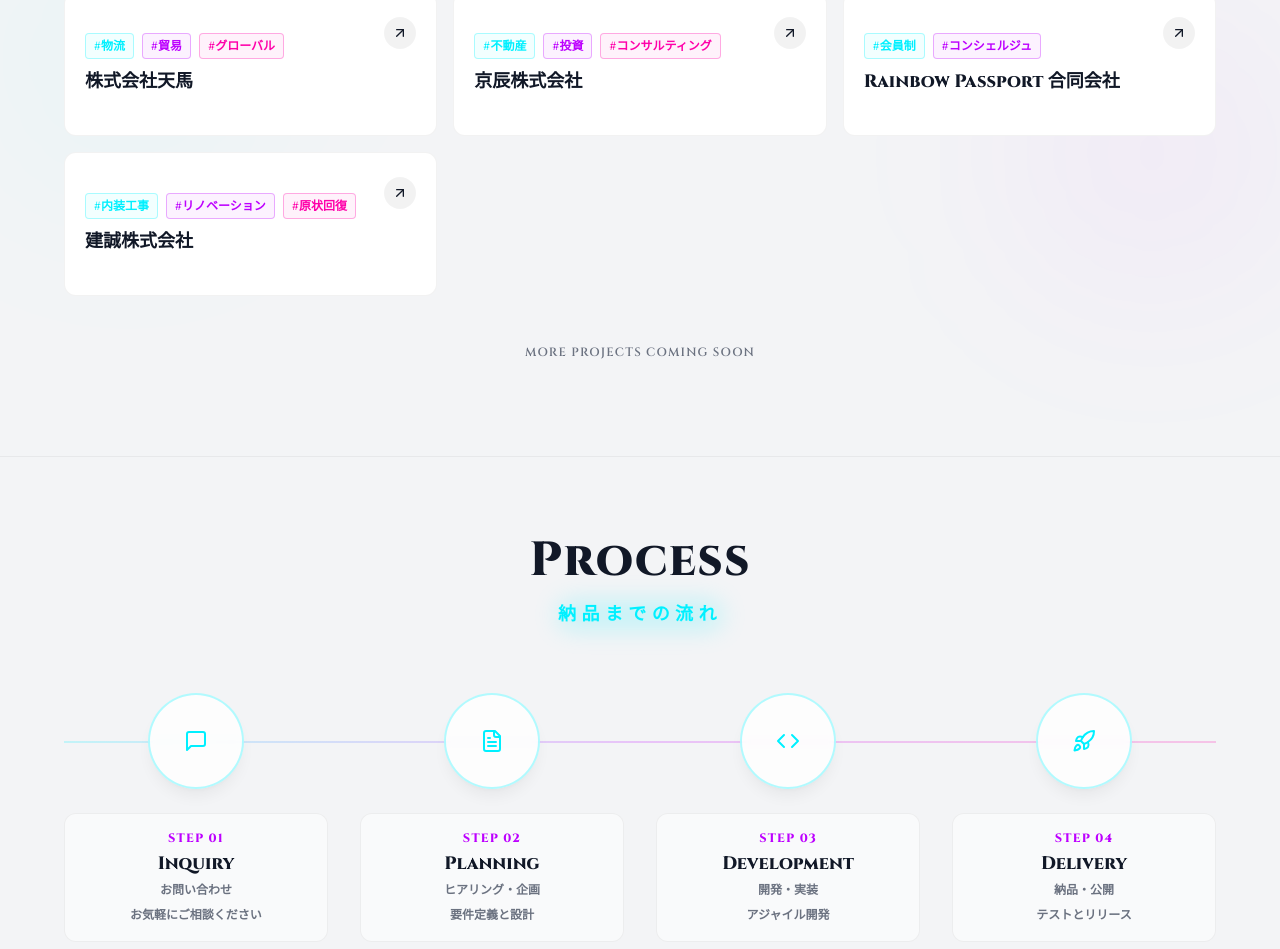
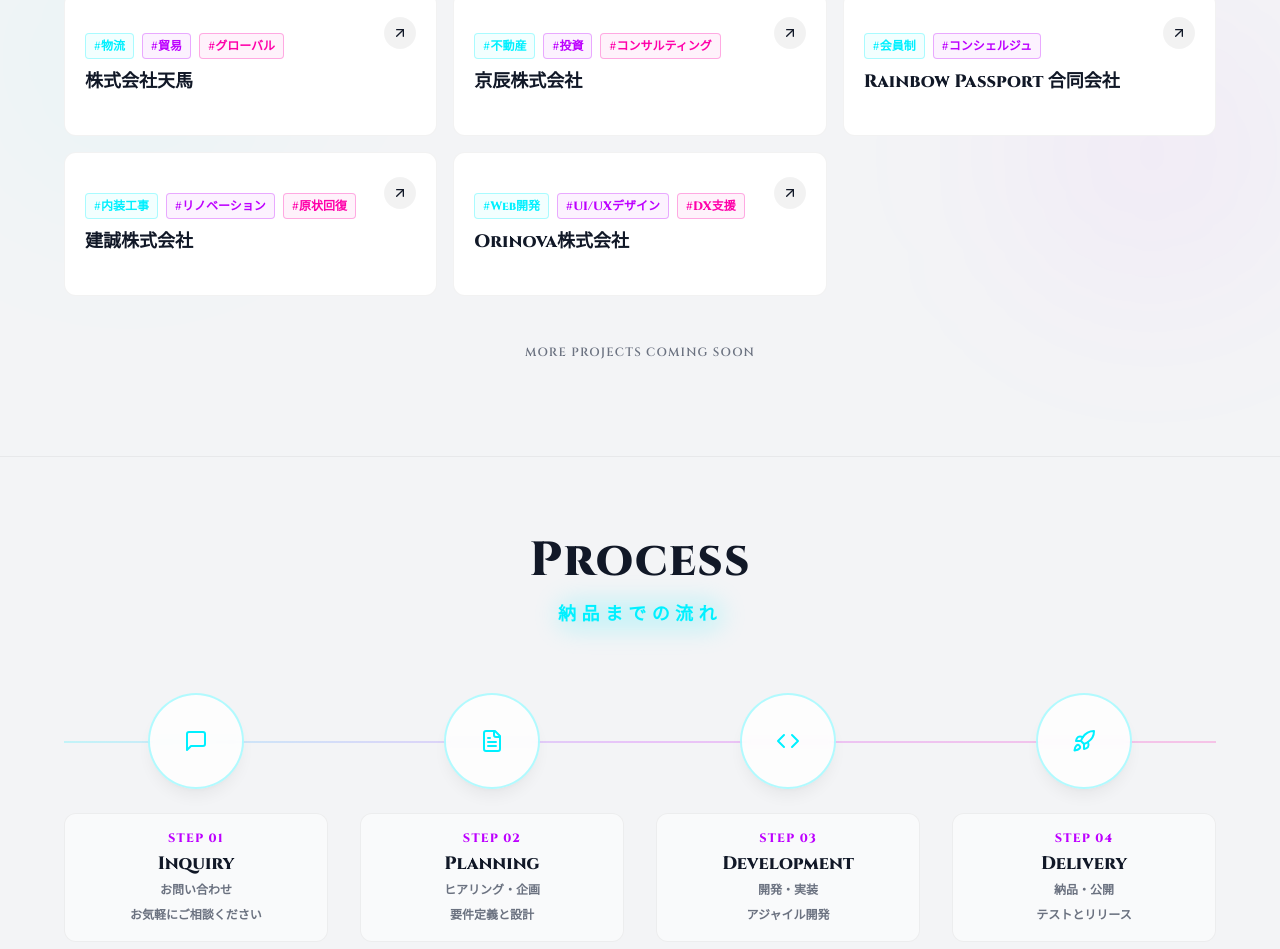
Before and after one commit to onisakisrlg/Onisaki-, a React (Vite) app: page /#/ in a window 1280 px wide. Shown: the part 3294-4243 px from the top of the page. Built offline with nearby package versions, Linux system fonts and the light colour scheme.

Commit message:
feat: Add Orinova株式会社 to works section
Includes Orinova株式会社 as a new featured work item, detailing its category and associated keywords.

```diff
--- a/components/Works.tsx
+++ b/components/Works.tsx
@@ -39,6 +39,13 @@
     category: 'Corporate Website',
     link: 'https://kensei-jp.vercel.app/',
     keywords: ['内装工事', 'リノベーション', '原状回復']
+  },
+  {
+    id: '5',
+    title: 'Orinova株式会社',
+    category: 'Corporate Website',
+    link: 'https://orinova.jp/',
+    keywords: ['Web開発', 'UI/UXデザイン', 'DX支援']
   }
 ];
 
```
